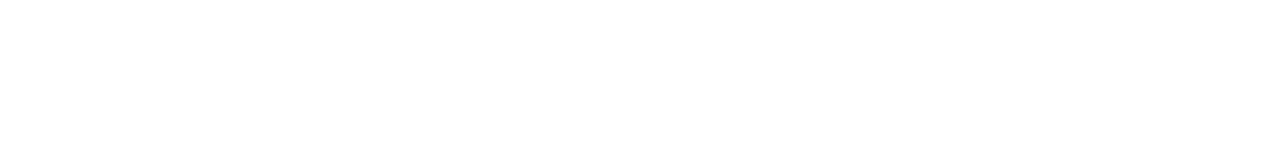
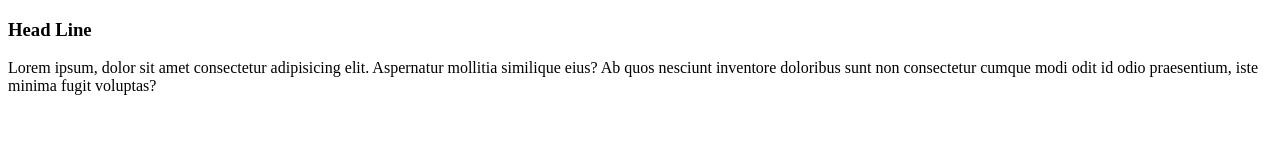
Before and after one commit to nishadmahmud/git-test, a plain HTML site: page index.html in a window 1280 px wide. Drawn offline with Linux system fonts and the light colour scheme.

Commit message:
Add and commit more

```diff
--- a/index.html
+++ b/index.html
@@ -6,6 +6,12 @@
    <title>Git Test</title>
 </head>
 <body>
-
+   <div>
+      <h3>Head Line</h3>
+      <p>Lorem ipsum, dolor sit amet consectetur adipisicing elit.
+         Aspernatur mollitia similique eius? Ab quos nesciunt inventore
+         doloribus sunt non consectetur cumque modi odit id odio praesentium,
+         iste minima fugit voluptas? </p>
+   </div>
 </body>
 </html>
--- /dev/null
+++ b/styles/styles.css
@@ -0,0 +1,4 @@
+div{
+   background-color: paleturquoise;
+   padding: 10px;
+}
```
